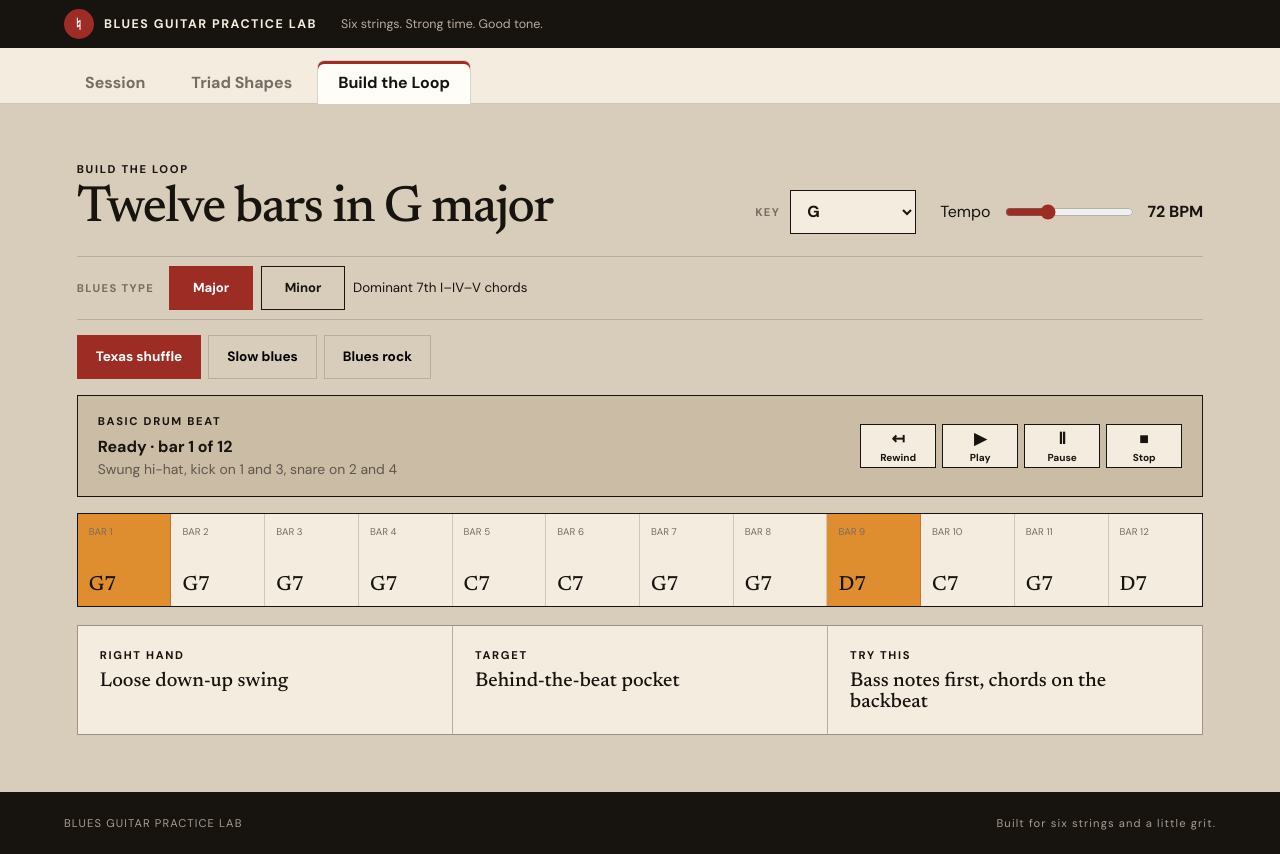
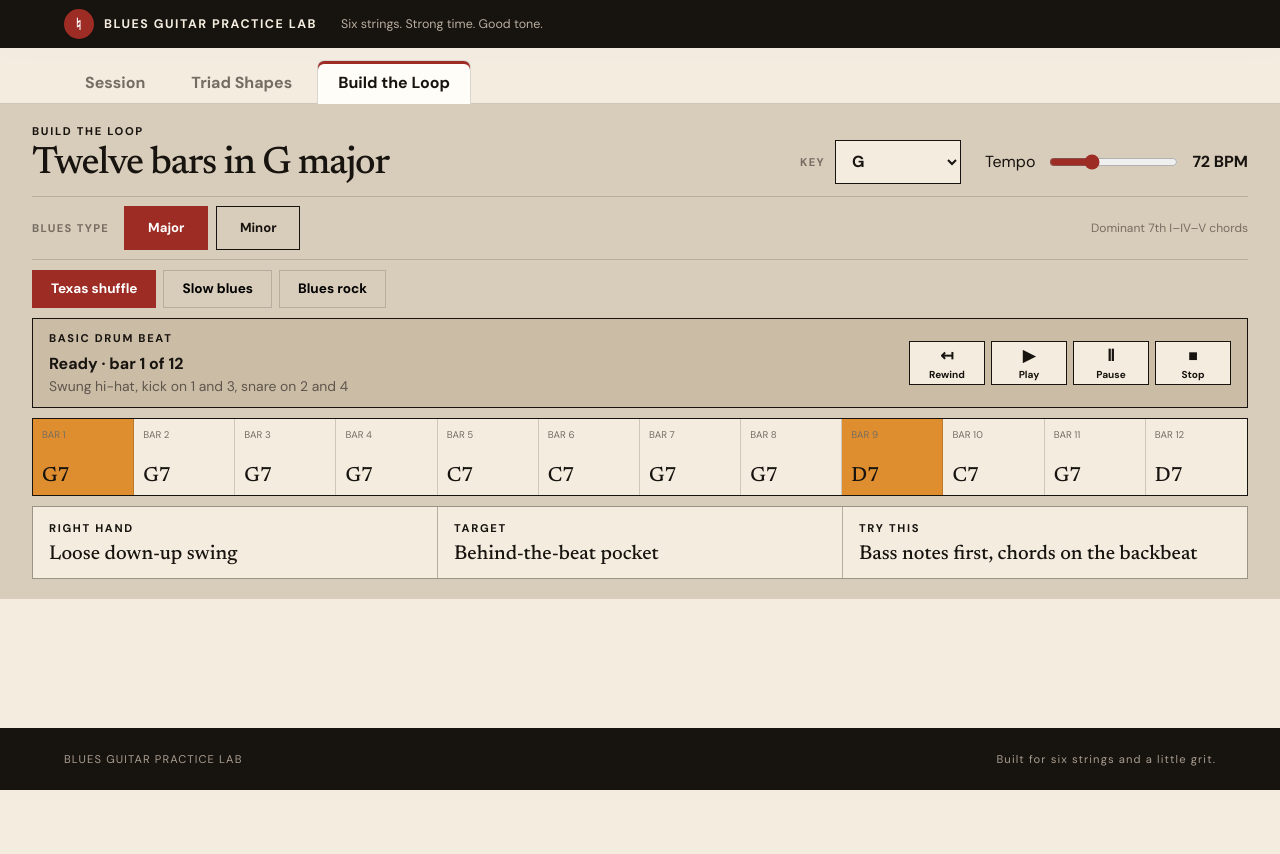
Before and after one commit to flyfisher1952/blues-guitar-practice-lab, an Angular app: page / in a window 1280 px wide. Both pictures are taken after a click on the tab "Build the Loop". After the commit the page ends 800 px from the top, so only its background shows below. Built offline with nearby package versions, Linux system fonts and the light colour scheme; what html-docx-js-typescript would draw is missing.

Commit message:
Tighten loop page layout

```diff
--- a/src/app/app.component.css
+++ b/src/app/app.component.css
@@ -326,17 +326,21 @@ main { min-height: calc(100vh - 176px); }
   transform: translate(-50%, -50%);
 }
 
-.groove-panel { background: #d8ccba; }
+.groove-panel { padding: 20px clamp(14px, 2.5vw, 38px); background: #d8ccba; }
+.groove-panel .panel-heading { margin-bottom: 14px; }
+.groove-panel .panel-heading h1 { font-size: clamp(1.9rem, 3vw, 3rem); }
 .loop-controls { display: flex; align-items: center; justify-content: flex-end; gap: 24px; }
 .groove-key-select { display: flex; align-items: center; gap: 10px; }
 .groove-key-select > span { color: var(--muted); font-size: .7rem; font-weight: 700; letter-spacing: .12em; }
 .groove-key-select select { min-width: 126px; padding: 0 36px 0 12px; border: 1px solid var(--ink); color: var(--ink); background: var(--paper); font-weight: 700; cursor: pointer; }
 .tempo { display: flex; align-items: center; gap: 12px; }
 .tempo input { accent-color: var(--red); }
-.groove-tabs { display: flex; gap: 7px; margin-bottom: 16px; }
-.groove-tabs button { padding: 0 18px; border: 1px solid var(--line); background: transparent; font-size: .85rem; font-weight: 700; cursor: pointer; }
+.loop-mode-picker { margin-bottom: 10px; }
+.loop-mode-picker small { margin-left: auto; color: var(--muted); font-size: .75rem; }
+.groove-tabs { display: flex; gap: 7px; margin-bottom: 10px; }
+.groove-tabs button { min-height: 38px; padding: 0 18px; border: 1px solid var(--line); background: transparent; font-size: .85rem; font-weight: 700; cursor: pointer; }
 .groove-tabs button.active { color: white; border-color: var(--red); background: var(--red); }
-.beat-player { margin-bottom: 16px; padding: 18px 20px; display: grid; grid-template-columns: 1fr auto; align-items: center; gap: 24px; border: 1px solid var(--ink); background: #cbbca6; }
+.beat-player { margin-bottom: 10px; padding: 12px 16px; display: grid; grid-template-columns: 1fr auto; align-items: center; gap: 24px; border: 1px solid var(--ink); background: #cbbca6; }
 .beat-player strong, .beat-player span { display: block; }
 .beat-player > div > span { margin-top: 3px; color: #5f564c; font-size: .87rem; }
 .transport { display: flex; gap: 6px; }
@@ -344,14 +348,14 @@ main { min-height: calc(100vh - 176px); }
 .transport button span { margin-top: 2px; font-size: .63rem; }
 .transport button:hover, .transport button.active { color: white; background: var(--red); border-color: var(--red); }
 .progression { display: grid; grid-template-columns: repeat(12, 1fr); border: 1px solid var(--ink); background: var(--paper); }
-.bar { min-height: 92px; padding: 11px; display: flex; flex-direction: column; justify-content: space-between; border-right: 1px solid var(--line); }
+.bar { min-height: 76px; padding: 9px; display: flex; flex-direction: column; justify-content: space-between; border-right: 1px solid var(--line); }
 .bar:last-child { border-right: 0; }
 .bar span { color: var(--muted); font-size: .61rem; }
 .bar strong { font: 1.28rem "Newsreader", serif; }
 .bar.accent { background: var(--amber); }
 .bar.playing { outline: 4px solid var(--red); outline-offset: -4px; }
-.groove-detail { margin-top: 18px; display: grid; grid-template-columns: repeat(3, 1fr); gap: 1px; border: 1px solid var(--line); background: var(--line); }
-.groove-detail > div { padding: 22px; background: var(--paper); }
+.groove-detail { margin-top: 10px; display: grid; grid-template-columns: repeat(3, 1fr); gap: 1px; border: 1px solid var(--line); background: var(--line); }
+.groove-detail > div { padding: 14px 16px; background: var(--paper); }
 .groove-detail strong { font: 1.25rem "Newsreader", serif; }
 
 footer { padding: 24px clamp(20px, 5vw, 72px); display: flex; justify-content: space-between; color: #a99d90; background: var(--ink); font-size: .7rem; letter-spacing: .1em; }
@@ -401,6 +405,7 @@ footer { padding: 24px clamp(20px, 5vw, 72px); display: flex; justify-content: s
   .bar:nth-child(3n) { border-right: 0; }
   .mode-picker { flex-wrap: wrap; }
   .mode-picker > span { flex-basis: 100%; }
+  .loop-mode-picker small { flex-basis: 100%; margin-left: 0; }
   .shape-grid { grid-template-columns: repeat(auto-fit, minmax(68px, 1fr)); }
   .triad-diagram { height: auto; }
   .notes-workspace { padding: 12px; }
```
